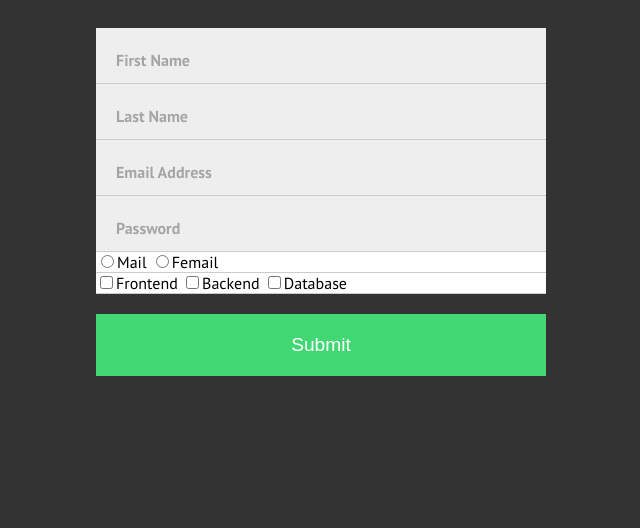
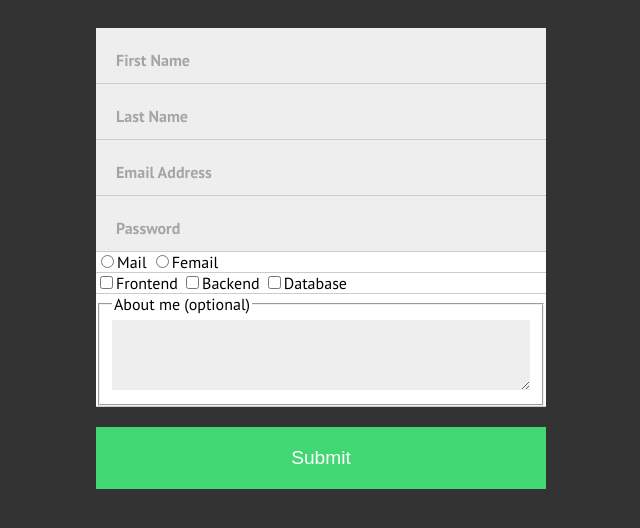
Before and after one commit to YuriiTrofimenko/html-css-js-forms-2020, a plain HTML site: page index.html in a window 1280 px wide. Shown: the whole page, without its empty margins (319-959 px from the left). Drawn offline with Linux system fonts and the light colour scheme.

Commit message:
checkbox, radio and textarea processing

```diff
--- a/index.html
+++ b/index.html
@@ -51,6 +51,12 @@
       <input name="skills[]" type="checkbox">Backend</intput>
       <input name="skills[]" type="checkbox">Database</intput>
     </div>
+    <div>
+      <fieldset name="optionalFields">
+        <legend>About me (optional)</legend>
+        <textarea name="about"></textarea>
+      </fieldset>
+    </div>
     <!-- Чтобы данные формы не содержали ненужный паоаметр, добавляемый кнопкой отправки,
     не испольуем в разметке кнопки отправки атрибут name -->
     <input value="Submit" type="submit"></input>
--- a/main.js
+++ b/main.js
@@ -1,13 +1,30 @@
+// Быстрый доступ к форме по значению ее атрибута name
 const form = document.forms.character
+console.log(form)
+// Быстрый доступ к форме по ее индексу
+const form0 = document.forms[0]
+console.log(form0)
+// Установка обработчика отправки формы
 form.onsubmit = (e) => {
+  // Предотвращение перезагрузки страницы
   e.preventDefault()
+  // Поиск всех текстовых элементов ввода в форме
   document.querySelectorAll('form > input[type=text]').forEach(input => {
+    /* // Если поле не заполнено
     if (!input.value) {
+      // - его рамка становится красной,
       input.style.borderColor = 'red'
     } else {
+      // иначе - принимает вид по умолчанию
       input.style.borderColor = ''
-    }
+    } */
   })
+  // Сбор данных из всех элементов ввода
   const data = new FormData(form)
+  // Вывод в консоль всех пар "имя_параметра"-"значение_параметра" из формы
   data.forEach((value, key, formData) => console.log(key, value))
+  // Доступ к элементам формы по их именам
+  console.log(form.elements.gender)
+  console.log(form.elements['skills[]'])
+  form.elements.gender.forEach((value, index, array) => console.log(index, value.checked))
 }
--- a/style.css
+++ b/style.css
@@ -20,7 +20,10 @@ form > div > label {
 }
 form > div > input[type=text],
 form > div > input[type=email],
-form > div > input[type=password] {
+form > div > input[type=password],
+form > div > fieldset > input[type=radio],
+form > div > fieldset > input[type=checkbox],
+form > div > fieldset > textarea {
   width: 100%;
   border: 0;
   padding: 20px 20px 20px 50px;
```
